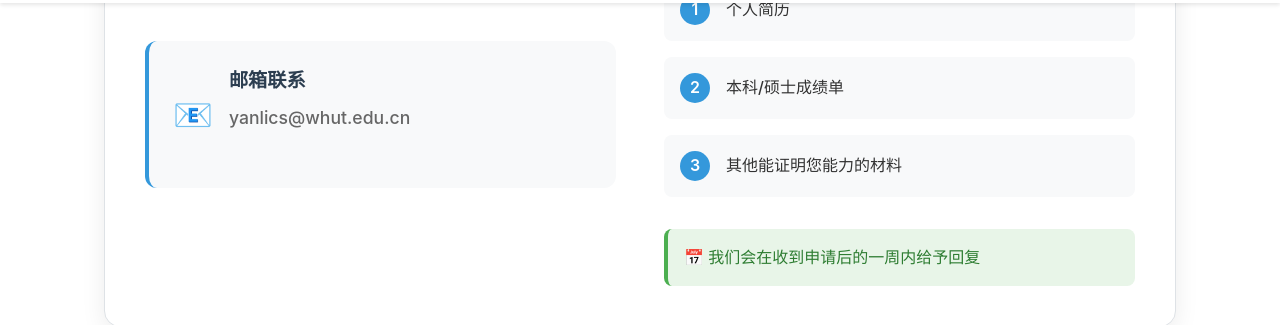
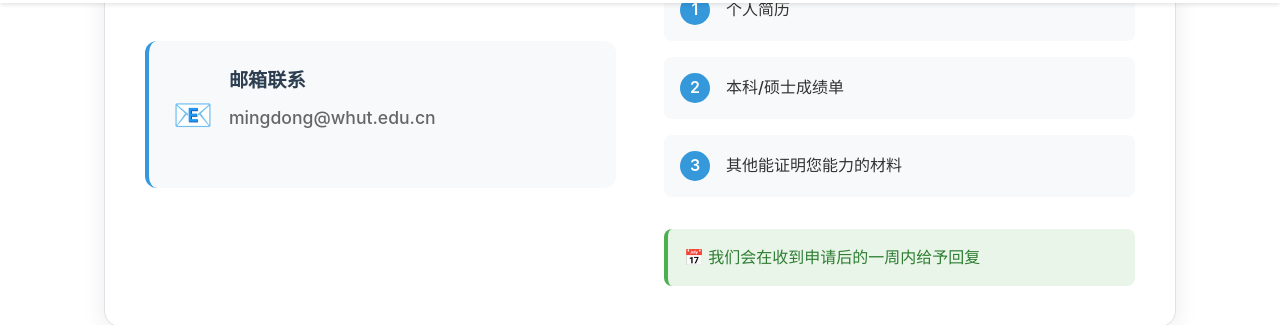
Before and after one commit to ideal-wut/ideal-wut.github.io, a Jekyll site: the page built from joinus.html, in a window 1280 px wide and 1400 px high, scrolled down 1753 px. Shown: the part 153-478 px from the top of the window. Built offline with Jekyll 4.4.1, drawn with Linux system fonts in a browser that asks for light colours; some of the changed text lies outside the part shown.

Commit message:
Update contact email to mingdong@whut.edu.cn

```diff
--- a/_config.yml
+++ b/_config.yml
@@ -9,7 +9,7 @@ url: ""
 # Contact information
 address: "湖北省武汉市珞狮路122号学海楼 "
 postal_code: "430070"
-contact_email: "yanlics@whut.edu.cn"
+contact_email: "mingdong@whut.edu.cn"
 
 # Navigation
 navigation:
--- a/joinus.html
+++ b/joinus.html
@@ -113,7 +113,7 @@ permalink: /joinus/
                     <div class="contact-icon">📧</div>
                     <div class="contact-details">
                         <h3>邮箱联系</h3>
-                        <p class="email">{{ site.contact_email | default: "yanlics@whut.edu.cn" }}</p>
+                        <p class="email">{{ site.contact_email | default: "mingdong@whut.edu.cn" }}</p>
                     </div>
                 </div>
             </div>
@@ -146,7 +146,7 @@ permalink: /joinus/
         <div class="additional-card">
             <h3>访问学者 & 博士后</h3>
             <p>我们也欢迎访问学者和博士后加入我们的团队。具体要求和待遇请通过邮件咨询。</p>
-            <a href="mailto:{{ site.contact_email | default: 'yanlics@whut.edu.cn' }}" class="contact-btn">立即咨询</a>
+            <a href="mailto:{{ site.contact_email | default: 'mingdong@whut.edu.cn' }}" class="contact-btn">立即咨询</a>
         </div>
     </section>
 
@@ -154,6 +154,6 @@ permalink: /joinus/
     <div class="cta-section">
         <h2>期待您的加入</h2>
         <p>一起探索数据科学的前沿，共创学术未来！</p>
-        <a href="mailto:{{ site.contact_email | default: 'yanlics@whut.edu.cn' }}" class="cta-button">发送申请</a>
+        <a href="mailto:{{ site.contact_email | default: 'mingdong@whut.edu.cn' }}" class="cta-button">发送申请</a>
     </div>
 </div>
```
